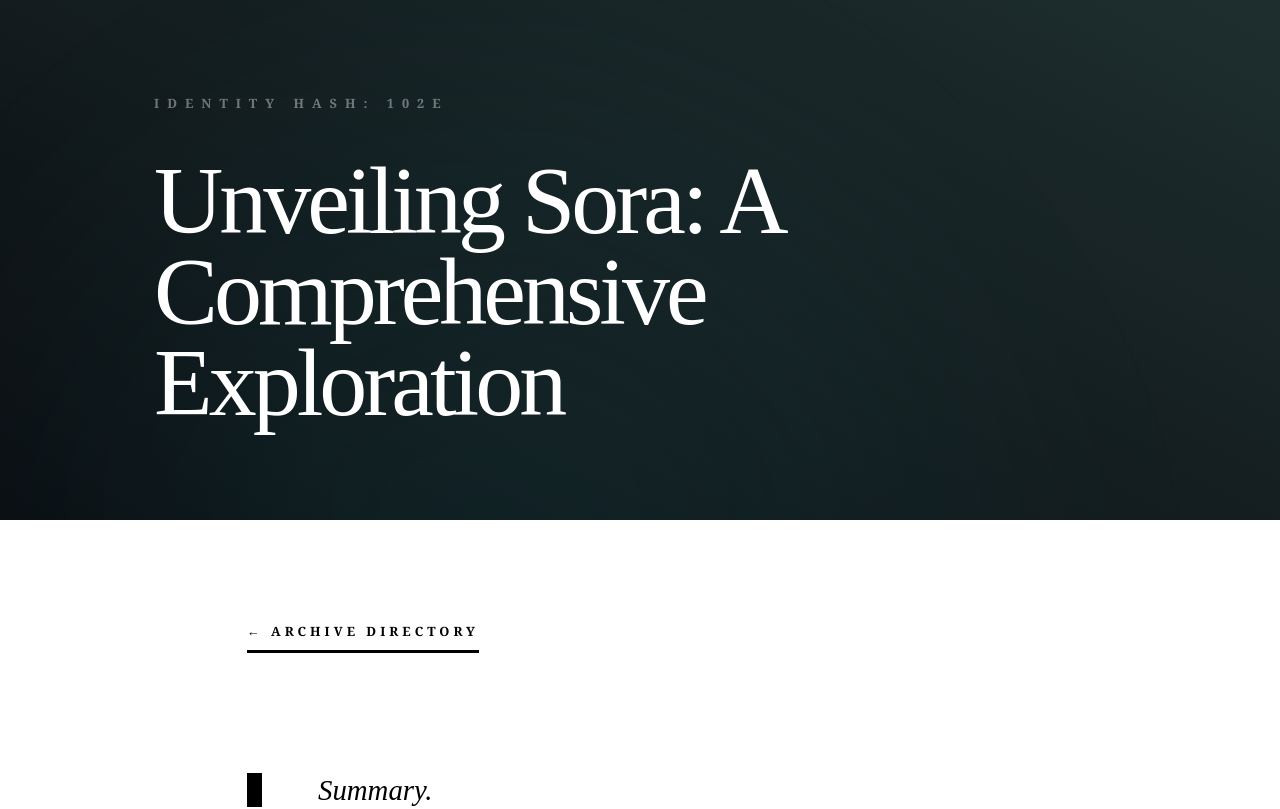
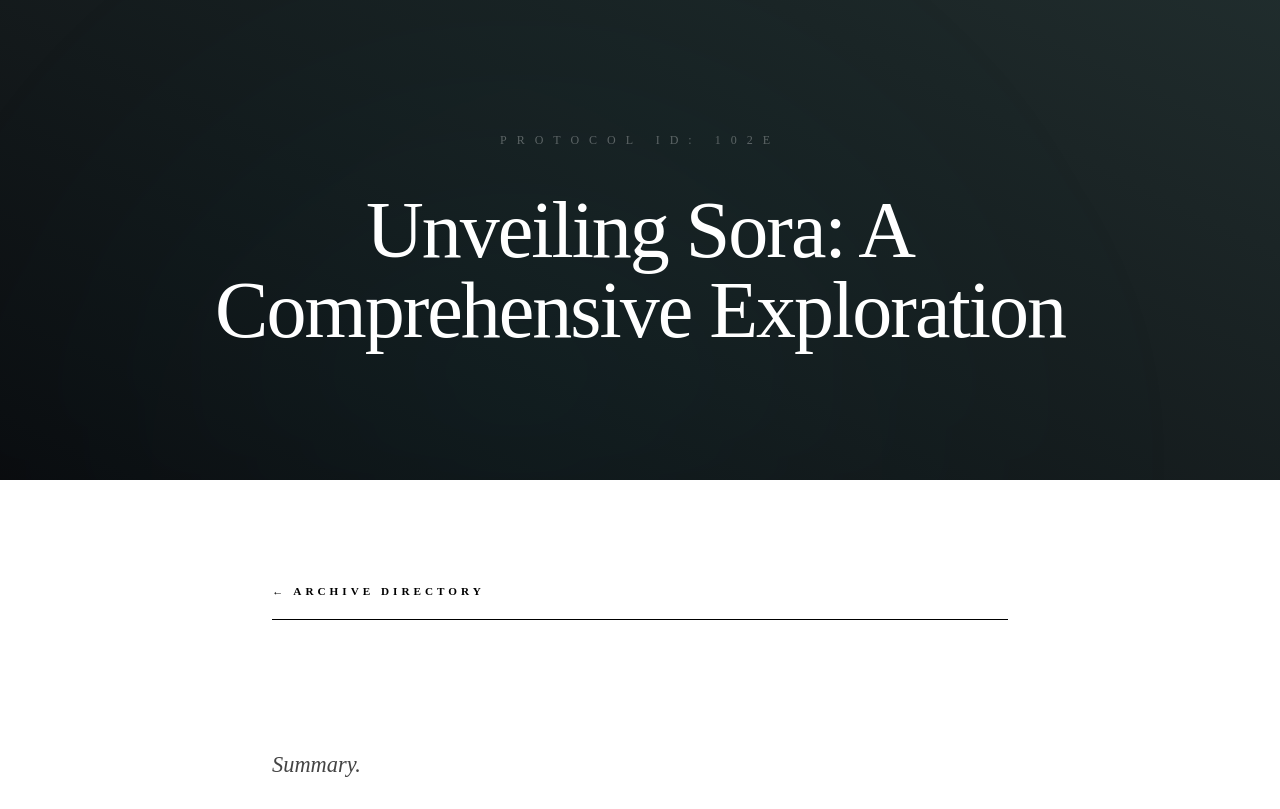
Before and after one commit to smart-guidance-lab/ai-review-site, a Next.js app: page /blog/ai-article-1771760710069 in a window 1280 px wide. Shown: the top 809 px of the page. Built offline with nearby package versions, Linux system fonts and the light colour scheme.

Commit message:
Update page.tsx

```diff
--- a/app/blog/[slug]/page.tsx
+++ b/app/blog/[slug]/page.tsx
@@ -15,81 +15,76 @@
   if (!fs.existsSync(filePath)) notFound();
   let content = fs.readFileSync(filePath, 'utf8');
 
-  // メタデータ抽出
-  const urlMatch = content.match(/\[TARGET_URL:\s*(.*?)\]/);
-  const targetUrl = urlMatch ? urlMatch[1].trim() : '/';
-  const title = content.match(/# (.*)/)?.[1] || "AI Insight Report";
+  const title = content.match(/# (.*)/)?.[1] || "Intelligence Report";
 
-  // 【画像排除・数学的アート生成】タイトルの全文字からハッシュ値を算出
+  // 【画像排除・数学的アート生成】タイトルの文字コードから固有のハッシュ値を算出
   const hash = title.split('').reduce((acc, char) => acc + char.charCodeAt(0), 0);
 
   // ハッシュから色相(Hue)、彩度(Saturation)、角度(Angle)を導出
   const hue1 = hash % 360;
-  const hue2 = (hash * 1.618) % 360; // 黄金比を用いた色相分散
+  const hue2 = (hash * 1.618) % 360; // 黄金比分散
   const angle = (hash * 13) % 360;
-  const saturation = 20 + (hash % 30); // 20-50% (彩度を抑え、AI臭を排除した高級感)
+  const saturation = 15 + (hash % 20); // 15-35% (彩度を低く抑え、高級感を演出)
 
   const visualStyle = {
     background: `linear-gradient(${angle}deg, hsl(${hue1}, ${saturation}%, 15%) 0%, hsl(${hue2}, ${saturation}%, 5%) 100%)`,
-    position: 'relative' as const,
     width: '100%',
-    height: '65vh',
-    minHeight: '450px',
+    height: '60vh',
+    minHeight: '400px',
     display: 'flex',
     alignItems: 'center',
     justifyContent: 'center',
+    position: 'relative' as const,
     overflow: 'hidden'
   };
 
+  // AI特有のタグを排除
   content = content.replace(/\[TARGET_URL:.*?\]/g, '').replace(/\[IMG_KEYWORD:.*?\]/g, '');
 
   return (
-    <article style={{ paddingBottom: '8rem', maxWidth: '100%', margin: '0 auto', fontFamily: '"Georgia", serif', color: '#111', lineHeight: '1.8', backgroundColor: '#fff' }}>
+    <article style={{ paddingBottom: '10rem', maxWidth: '100%', margin: '0 auto', fontFamily: '"Times New Roman", Times, serif', color: '#111', lineHeight: '1.7', backgroundColor: '#fff' }}>
 
-      {/* ビジュアル・ヘッダー：外部画像サーバーに頼らず、その場で描画 */}
+      {/* 外部画像を使わず、その場で色を計算する */}
       <div style={visualStyle}>
-        {/* 光の断片を模した抽象的なグラデーションレイヤー */}
         <div style={{
           position: 'absolute',
-          width: '150%',
-          height: '150%',
-          background: `radial-gradient(circle at ${hash % 100}% ${ (hash * 7) % 100}%, hsla(${hue1}, 100%, 60%, 0.08) 0%, transparent 50%)`,
-          filter: 'blur(80px)',
+          width: '120%',
+          height: '120%',
+          background: `radial-gradient(circle at ${hash % 100}% ${ (hash * 7) % 100}%, hsla(${hue1}, 80%, 50%, 0.05) 0%, transparent 60%)`,
+          filter: 'blur(100px)',
         }} />
 
-        <div style={{ position: 'relative', zIndex: 2, width: '90%', maxWidth: '1100px', textAlign: 'left', padding: '0 5%' }}>
-          <p style={{ fontSize: '0.8rem', textTransform: 'uppercase', letterSpacing: '8px', marginBottom: '2.5rem', color: 'rgba(255,255,255,0.4)', fontWeight: 'bold' }}>
-            Identity Hash: {hash.toString(16).toUpperCase()}
+        <div style={{ position: 'relative', zIndex: 2, width: '90%', maxWidth: '1000px', textAlign: 'center' }}>
+          <p style={{ fontSize: '0.75rem', textTransform: 'uppercase', letterSpacing: '10px', marginBottom: '2.5rem', color: 'rgba(255,255,255,0.3)' }}>
+            Protocol ID: {hash.toString(16).toUpperCase()}
           </p>
-          <h1 style={{ fontSize: 'clamp(2.5rem, 8vw, 6rem)', fontFamily: '"Times New Roman", serif', lineHeight: '0.95', fontWeight: 'normal', margin: 0, letterSpacing: '-4px', color: '#fff' }}>
+          <h1 style={{ fontSize: 'clamp(2rem, 7vw, 5rem)', lineHeight: '1', fontWeight: 'normal', margin: 0, color: '#fff', letterSpacing: '-2px' }}>
             {title}
           </h1>
         </div>
       </div>
 
-      <div style={{ padding: '6rem 2rem 0', maxWidth: '850px', margin: '0 auto' }}>
-        <nav style={{ marginBottom: '8rem' }}>
-          <a href="/" style={{ textDecoration: 'none', color: '#000', fontSize: '0.8rem', fontWeight: 'bold', textTransform: 'uppercase', letterSpacing: '4px', borderBottom: '3px solid #000', paddingBottom: '10px' }}>
+      <div style={{ padding: '6rem 2rem 0', maxWidth: '800px', margin: '0 auto' }}>
+        <nav style={{ marginBottom: '8rem', borderBottom: '1px solid #000', paddingBottom: '1rem' }}>
+          <a href="/" style={{ textDecoration: 'none', color: '#000', fontSize: '0.7rem', fontWeight: 'bold', textTransform: 'uppercase', letterSpacing: '4px' }}>
             &larr; Archive Directory
           </a>
         </nav>
 
-        <section style={{ marginBottom: '15rem' }}>
+        <section>
           {content.split('\n').map((line, i) => {
             if (line.startsWith('# ')) return null;
-            if (line.startsWith('> ')) return <blockquote key={i} style={{ fontSize: '1.8rem', fontStyle: 'italic', color: '#000', borderLeft: '15px solid #000', paddingLeft: '3.5rem', margin: '6rem 0', lineHeight: '1.2', fontFamily: '"Times New Roman", serif' }}>{line.replace('> ', '')}</blockquote>;
-            if (line.startsWith('## ')) return <h2 key={i} style={{ fontSize: '3.5rem', paddingTop: '4rem', marginTop: '10rem', marginBottom: '3rem', fontFamily: '"Times New Roman", serif', fontWeight: 'normal', borderTop: '8px solid #000', letterSpacing: '-2px' }}>{line.replace('## ', '')}</h2>;
+            if (line.startsWith('> ')) return <p key={i} style={{ fontSize: '1.4rem', fontStyle: 'italic', color: '#444', marginBottom: '4rem', lineHeight: '1.5' }}>{line.replace('> ', '')}</p>;
+            if (line.startsWith('## ')) return <h2 key={i} style={{ fontSize: '2.5rem', marginTop: '6rem', marginBottom: '2.5rem', fontWeight: 'normal', borderBottom: '2px solid #eee' }}>{line.replace('## ', '')}</h2>;
             if (line.trim() === '') return null;
-            return <p key={i} style={{ marginBottom: '3rem', fontSize: '1.45rem', textAlign: 'justify', color: '#111' }}>{line}</p>;
+            return <p key={i} style={{ marginBottom: '2rem', fontSize: '1.3rem', textAlign: 'justify' }}>{line}</p>;
           })}
         </section>
 
-        <footer style={{ marginTop: '15rem', padding: '12rem 2rem', backgroundColor: '#000', color: '#fff', textAlign: 'center' }}>
-          <h3 style={{ fontFamily: '"Times New Roman", serif', fontSize: '3.5rem', marginBottom: '2.5rem', fontWeight: 'normal' }}>The Verdict</h3>
-          <p style={{ fontSize: '1.2rem', color: '#555', marginBottom: '6rem', maxWidth: '600px', margin: '0 auto 6rem', letterSpacing: '1px' }}>Systematic analysis concluded. Access parameters via the link below.</p>
-          <a href={targetUrl} target="_blank" rel="noopener noreferrer"
-             style={{ display: 'inline-block', border: '1px solid #fff', color: '#fff', padding: '1.5rem 8rem', textDecoration: 'none', fontSize: '1rem', fontWeight: 'bold', letterSpacing: '10px', textTransform: 'uppercase' }}>
-            Establish Link
+        <footer style={{ marginTop: '15rem', padding: '10rem 2rem', borderTop: '1px solid #eee', textAlign: 'center' }}>
+          <p style={{ fontSize: '0.9rem', color: '#888', marginBottom: '4rem', letterSpacing: '2px', textTransform: 'uppercase' }}>End of Dispatch</p>
+          <a href="/" style={{ display: 'inline-block', border: '1px solid #000', color: '#000', padding: '1.2rem 4rem', textDecoration: 'none', fontSize: '0.8rem', fontWeight: 'bold', letterSpacing: '5px' }}>
+            Return to Node
           </a>
         </footer>
       </div>
```
